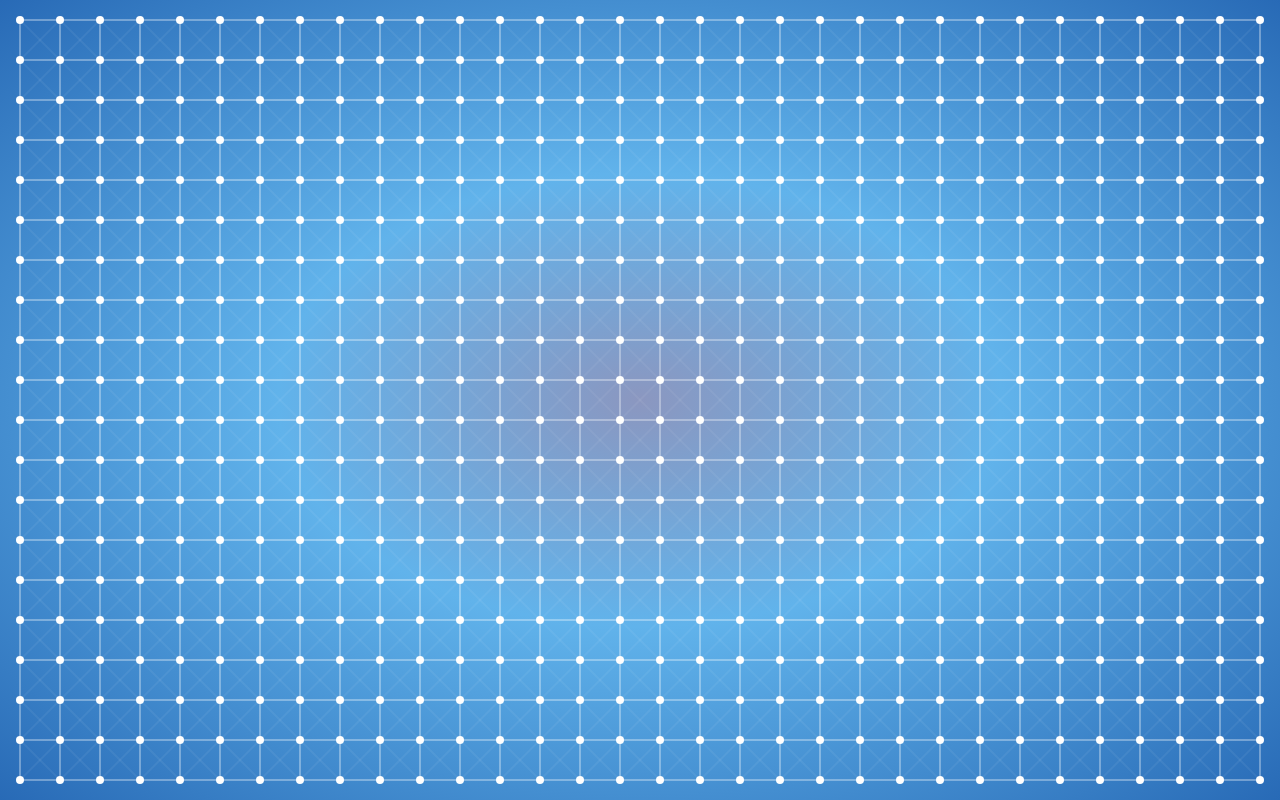
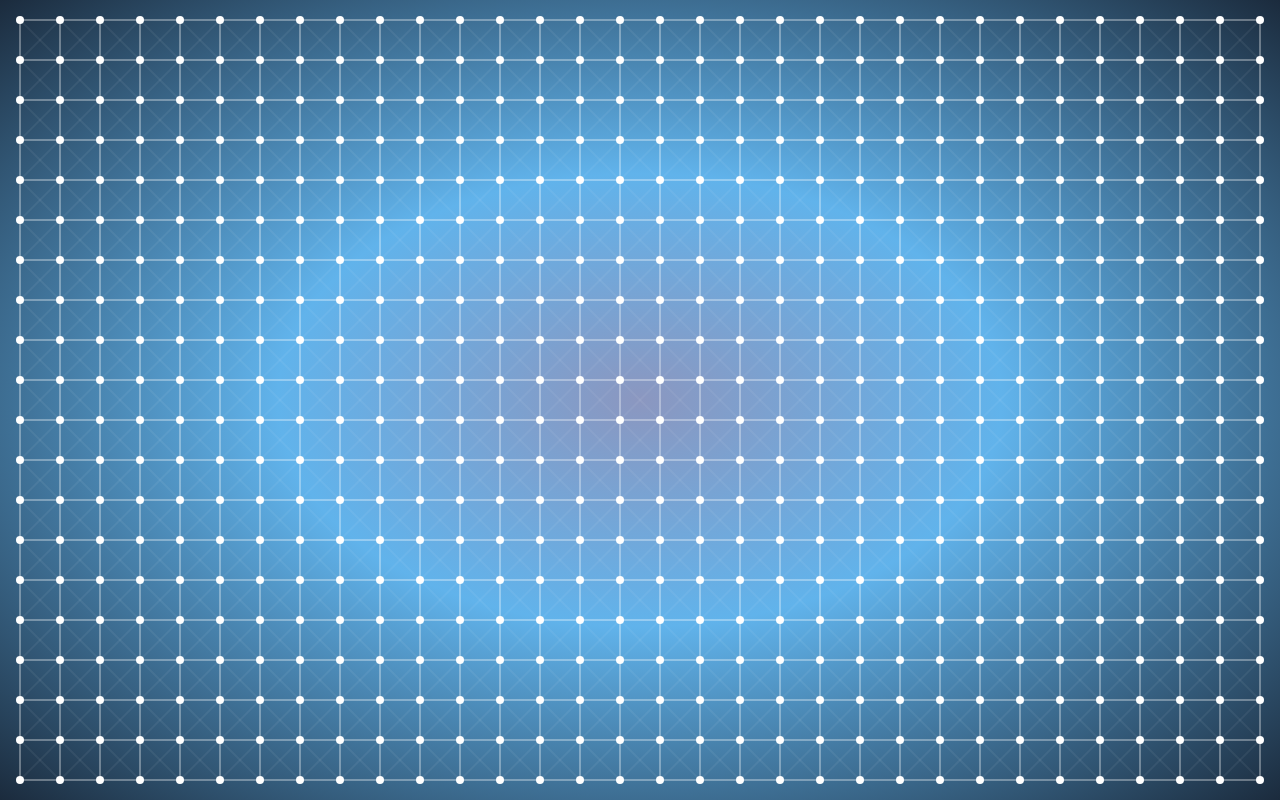
Before and after one commit to AlanChuck/projetoCalculadora, a plain HTML site: page background/index.html in a window 1280 px wide. Drawn offline with Linux system fonts and the light colour scheme.

Commit message:
Última alteração no background com interação

```diff
--- a/background/style.css
+++ b/background/style.css
@@ -9,5 +9,5 @@ body {
     top: 0;
     width: 100%;
     height: 100%;
-    background-image: radial-gradient(#8b97c0 0%, #61b3eb 40%, #286ab6 100%);
+    background-image: radial-gradient(#8b97c0 0%, #61b3eb 40%, #1b2b3d 100%);
 }
```
